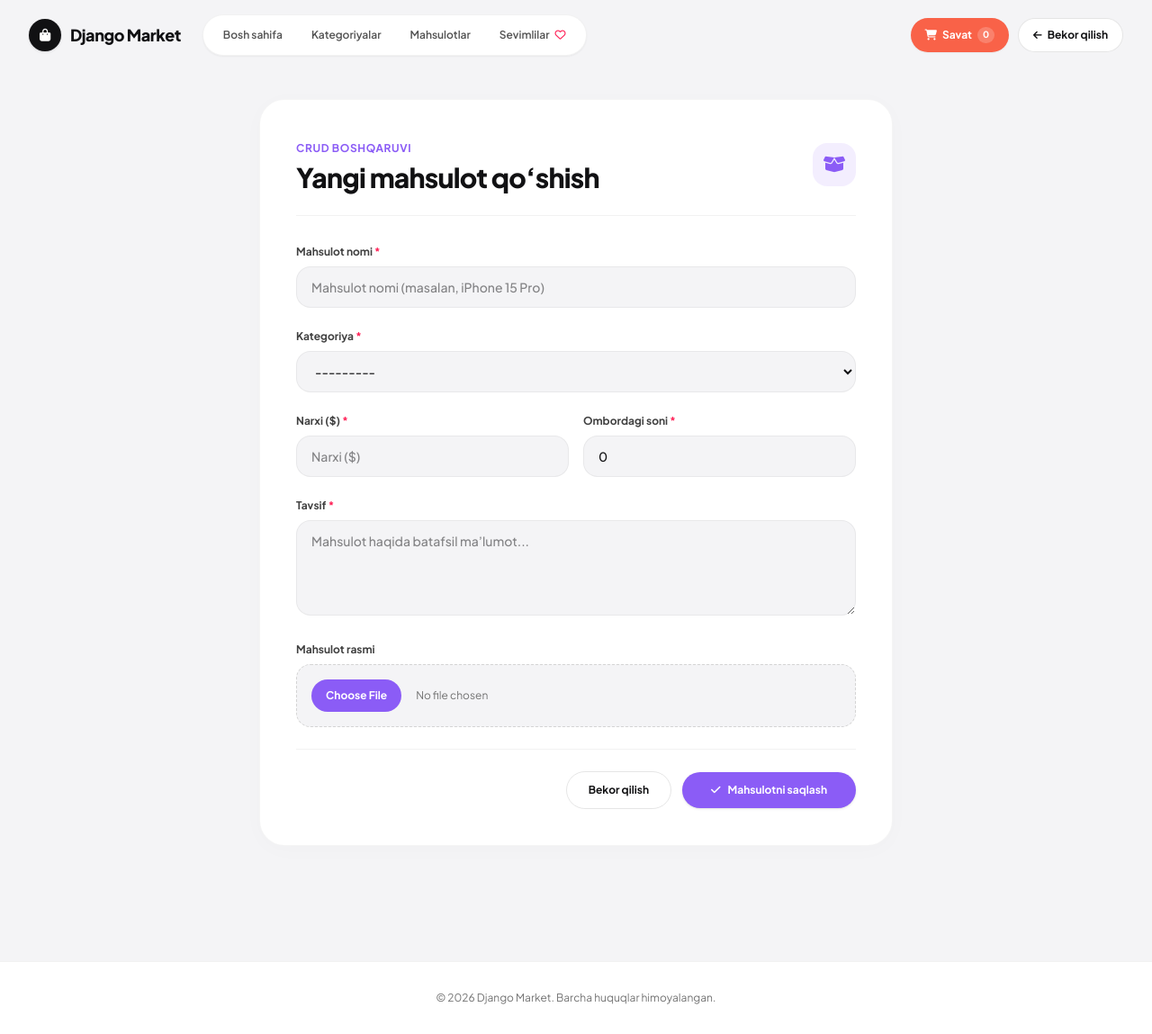
After one commit to Asomiddin1/Django-market, a Django app: page /products/create/ in a window 1280 px wide. The commit adds this page. Shown: the whole page at 90% size. Run offline with Django 5.2, Linux system fonts and the light colour scheme; the visitor is signed in with stand-in values (Sample User, id 1); data comes from the database, SQL or seed files in the repository; data that the repository does not hold is empty.

Commit message:
lesson15 - yakuniy talablar

```diff
--- /dev/null
+++ b/apps/products/forms.py
@@ -0,0 +1,45 @@
+from django import forms
+from .models import Product
+
+
+class ProductForm(forms.ModelForm):
+    """
+    Mahsulot yaratish va tahrirlash uchun ModelForm.
+    """
+    class Meta:
+        model = Product
+        fields = ['name', 'category', 'price', 'stock', 'description', 'image']
+        widgets = {
+            'name': forms.TextInput(attrs={
+                'class': 'w-full px-4 py-3 rounded-2xl bg-[#F4F4F6] border border-black/5 focus:border-[#8B5CF6] focus:bg-white focus:outline-hidden transition text-xs sm:text-sm font-medium',
+                'placeholder': 'Mahsulot nomi (masalan, iPhone 15 Pro)'
+            }),
+            'category': forms.Select(attrs={
+                'class': 'w-full px-4 py-3 rounded-2xl bg-[#F4F4F6] border border-black/5 focus:border-[#8B5CF6] focus:bg-white focus:outline-hidden transition text-xs sm:text-sm font-medium'
+            }),
+            'price': forms.NumberInput(attrs={
+                'class': 'w-full px-4 py-3 rounded-2xl bg-[#F4F4F6] border border-black/5 focus:border-[#8B5CF6] focus:bg-white focus:outline-hidden transition text-xs sm:text-sm font-medium',
+                'placeholder': 'Narxi ($)',
+                'step': '0.01'
+            }),
+            'stock': forms.NumberInput(attrs={
+                'class': 'w-full px-4 py-3 rounded-2xl bg-[#F4F4F6] border border-black/5 focus:border-[#8B5CF6] focus:bg-white focus:outline-hidden transition text-xs sm:text-sm font-medium',
+                'placeholder': 'Mavjud soni (dona)'
+            }),
+            'description': forms.Textarea(attrs={
+                'class': 'w-full px-4 py-3 rounded-2xl bg-[#F4F4F6] border border-black/5 focus:border-[#8B5CF6] focus:bg-white focus:outline-hidden transition text-xs sm:text-sm font-medium',
+                'placeholder': 'Mahsulot haqida batafsil ma’lumot...',
+                'rows': 4
+            }),
+            'image': forms.FileInput(attrs={
+                'class': 'w-full text-xs text-neutral-500 file:mr-4 file:py-2.5 file:px-4 file:rounded-full file:border-0 file:text-xs file:font-bold file:bg-[#8B5CF6] file:text-white hover:file:bg-[#7c4dff] file:cursor-pointer'
+            }),
+        }
+        labels = {
+            'name': 'Mahsulot nomi',
+            'category': 'Kategoriya',
+            'price': 'Narxi ($)',
+            'stock': 'Ombordagi soni',
+            'description': 'Tavsif',
+            'image': 'Mahsulot rasmi',
+        }
--- a/apps/products/urls.py
+++ b/apps/products/urls.py
@@ -8,7 +8,10 @@ urlpatterns = [
     path('', views.product_list_view, name='list'),
     path('api/', api_views.product_list_api, name='api_list'),
     path('home/', views.product_list_view, name='product_home'),
+    path('create/', views.product_create_view, name='create'),
     path('wishlist/', views.wishlist_view, name='wishlist'),
     path('wishlist/toggle/<int:product_id>/', views.toggle_wishlist, name='toggle_wishlist'),
     path('<int:pk>/', views.product_detail_view, name='detail'),
+    path('<int:pk>/edit/', views.product_update_view, name='update'),
+    path('<int:pk>/delete/', views.product_delete_view, name='delete'),
 ]
--- a/apps/products/views.py
+++ b/apps/products/views.py
@@ -2,6 +2,7 @@ from django.shortcuts import render, redirect, get_object_or_404
 from django.contrib.auth.decorators import login_required
 from django.contrib import messages
 from .models import Product
+from .forms import ProductForm
 from apps.categories.models import Category
 
 
@@ -97,3 +98,64 @@ def wishlist_view(request):
         'product_count': favorite_products.count(),
     }
     return render(request, 'products/wishlist.html', context)
+
+
+@login_required(login_url='users:login')
+def product_create_view(request):
+    """
+    Yangi mahsulot qo'shish sahifasi (Create).
+    """
+    if request.method == 'POST':
+        form = ProductForm(request.POST, request.FILES)
+        if form.is_valid():
+            product = form.save()
+            messages.success(request, f"«{product.name}» muvaffaqiyatli qo‘shildi!")
+            return redirect('products:detail', pk=product.pk)
+    else:
+        form = ProductForm()
+
+    return render(request, 'products/product_form.html', {
+        'form': form,
+        'title': "Yangi mahsulot qo‘shish",
+        'btn_text': "Mahsulotni saqlash",
+    })
+
+
+@login_required(login_url='users:login')
+def product_update_view(request, pk):
+    """
+    Mavjud mahsulotni tahrirlash sahifasi (Update).
+    """
+    product = get_object_or_404(Product, pk=pk)
+
+    if request.method == 'POST':
+        form = ProductForm(request.POST, request.FILES, instance=product)
+        if form.is_valid():
+            product = form.save()
+            messages.success(request, f"«{product.name}» ma’lumotlari yangilandi!")
+            return redirect('products:detail', pk=product.pk)
+    else:
+        form = ProductForm(instance=product)
+
+    return render(request, 'products/product_form.html', {
+        'form': form,
+        'product': product,
+        'title': f"«{product.name}»ni tahrirlash",
+        'btn_text': "O‘zgarishlarni saqlash",
+        'is_edit': True,
+    })
+
+
+@login_required(login_url='users:login')
+def product_delete_view(request, pk):
+    """
+    Mahsulotni o'chirish (Delete).
+    """
+    product = get_object_or_404(Product, pk=pk)
+    if request.method == 'POST':
+        name = product.name
+        product.delete()
+        messages.warning(request, f"«{name}» mahsuloti o‘chirildi.")
+        return redirect('products:list')
+
+    return render(request, 'products/product_confirm_delete.html', {'product': product})
--- /dev/null
+++ b/templates/products/product_form.html
@@ -0,0 +1,198 @@
+{% load static %}
+<!DOCTYPE html>
+<html lang="uz" class="scroll-smooth">
+<head>
+    <meta charset="UTF-8">
+    <meta name="viewport" content="width=device-width, initial-scale=1.0">
+    <title>{{ title }} — Django Market</title>
+    <script src="https://cdn.jsdelivr.net/npm/@tailwindcss/browser@4"></script>
+    <link rel="preconnect" href="https://fonts.googleapis.com">
+    <link rel="preconnect" href="https://fonts.gstatic.com" crossorigin>
+    <link href="https://fonts.googleapis.com/css2?family=Plus+Jakarta+Sans:wght@400;500;600;700;800&display=swap" rel="stylesheet">
+    <link rel="stylesheet" href="https://cdnjs.cloudflare.com/ajax/libs/font-awesome/6.7.2/css/all.min.css">
+    <style>
+        body {
+            font-family: 'Plus Jakarta Sans', sans-serif;
+            background-color: #F4F4F6;
+            color: #111113;
+        }
+        .bento-card {
+            background-color: #FFFFFF;
+            border-radius: 1.75rem;
+            border: 1px solid rgba(0, 0, 0, 0.04);
+            box-shadow: 0 4px 24px rgba(0, 0, 0, 0.02);
+        }
+    </style>
+</head>
+
+<body class="antialiased selection:bg-[#8B5CF6] selection:text-white min-h-screen flex flex-col justify-between">
+
+    <!-- Header -->
+    <header class="sticky top-0 z-40 bg-[#F4F4F6]/85 backdrop-blur-md">
+        <div class="max-w-7xl mx-auto px-4 sm:px-6 lg:px-8 py-4 flex items-center justify-between gap-4">
+
+            <div class="flex items-center gap-4 lg:gap-6">
+                <a href="{% url 'core:home' %}" class="flex items-center gap-2.5 group shrink-0">
+                    <span class="w-9 h-9 rounded-full bg-[#111113] text-white flex items-center justify-center shadow-sm group-hover:bg-[#8B5CF6] transition-colors">
+                        <i class="fa-solid fa-bag-shopping text-sm"></i>
+                    </span>
+                    <span class="text-base sm:text-lg font-extrabold tracking-tight text-[#111113]">
+                        Django Market
+                    </span>
+                </a>
+
+                <nav class="hidden md:flex items-center bg-white p-1.5 rounded-full border border-black/5 shadow-xs text-xs font-semibold">
+                    <a href="{% url 'core:home' %}" class="px-4 py-2 rounded-full text-neutral-600 hover:text-black transition">
+                        Bosh sahifa
+                    </a>
+                    <a href="{% url 'categories:list' %}" class="px-4 py-2 rounded-full text-neutral-600 hover:text-black transition">
+                        Kategoriyalar
+                    </a>
+                    <a href="{% url 'products:list' %}" class="px-4 py-2 rounded-full text-neutral-600 hover:text-black transition">
+                        Mahsulotlar
+                    </a>
+                    <a href="{% url 'products:wishlist' %}" class="px-4 py-2 rounded-full text-neutral-600 hover:text-black transition flex items-center gap-1.5">
+                        <span>Sevimlilar</span>
+                        <i class="fa-regular fa-heart text-rose-500"></i>
+                    </a>
+                </nav>
+            </div>
+
+            <!-- O'ng: Savat va Katalog -->
+            <div class="flex items-center gap-2.5 text-xs font-bold shrink-0">
+                <a href="{% url 'cart:detail' %}" class="bg-[#F96248] hover:bg-[#e5533a] text-white px-4 py-2.5 rounded-full shadow-xs transition flex items-center gap-1.5">
+                    <i class="fa-solid fa-cart-shopping"></i>
+                    <span>Savat</span>
+                    <span class="bg-white/20 px-1.5 py-0.5 rounded-full text-[10px]">{{ cart|length }}</span>
+                </a>
+                <a href="{% url 'products:list' %}" class="bg-white hover:bg-neutral-100 text-[#111113] border border-black/10 px-4 py-2.5 rounded-full transition flex items-center gap-1.5">
+                    <i class="fa-solid fa-arrow-left text-[11px]"></i>
+                    <span>Bekor qilish</span>
+                </a>
+            </div>
+        </div>
+    </header>
+
+    <main class="max-w-3xl mx-auto px-4 sm:px-6 lg:px-8 pt-8 pb-20 w-full flex-1">
+
+        <!-- Form Kartasi -->
+        <div class="bento-card p-6 sm:p-10">
+            <div class="flex items-center justify-between border-b border-black/5 pb-6 mb-8">
+                <div>
+                    <span class="text-xs font-bold uppercase tracking-wider text-[#8B5CF6]">CRUD Boshqaruvi</span>
+                    <h1 class="text-2xl sm:text-3xl font-extrabold tracking-tight text-[#111113] mt-1">
+                        {{ title }}
+                    </h1>
+                </div>
+                <div class="w-12 h-12 rounded-2xl bg-[#8B5CF6]/10 text-[#8B5CF6] flex items-center justify-center text-xl shrink-0">
+                    <i class="fa-solid fa-box-open"></i>
+                </div>
+            </div>
+
+            <form method="POST" enctype="multipart/form-data" class="space-y-6">
+                {% csrf_token %}
+
+                {% if form.non_field_errors %}
+                    <div class="bg-rose-50 border border-rose-200 text-rose-800 text-xs font-semibold p-4 rounded-2xl">
+                        {{ form.non_field_errors }}
+                    </div>
+                {% endif %}
+
+                <!-- Mahsulot nomi -->
+                <div>
+                    <label class="block text-xs font-bold text-neutral-700 mb-2">
+                        {{ form.name.label }} <span class="text-rose-500">*</span>
+                    </label>
+                    {{ form.name }}
+                    {% if form.name.errors %}
+                        <p class="text-rose-500 text-xs mt-1.5">{{ form.name.errors.0 }}</p>
+                    {% endif %}
+                </div>
+
+                <!-- Kategoriya -->
+                <div>
+                    <label class="block text-xs font-bold text-neutral-700 mb-2">
+                        {{ form.category.label }} <span class="text-rose-500">*</span>
+                    </label>
+                    {{ form.category }}
+                    {% if form.category.errors %}
+                        <p class="text-rose-500 text-xs mt-1.5">{{ form.category.errors.0 }}</p>
+                    {% endif %}
+                </div>
+
+                <!-- Narx va Ombordagi soni (2 ustun) -->
+                <div class="grid grid-cols-1 sm:grid-cols-2 gap-4">
+                    <div>
+                        <label class="block text-xs font-bold text-neutral-700 mb-2">
+                            {{ form.price.label }} <span class="text-rose-500">*</span>
+                        </label>
+                        {{ form.price }}
+                        {% if form.price.errors %}
+                            <p class="text-rose-500 text-xs mt-1.5">{{ form.price.errors.0 }}</p>
+                        {% endif %}
+                    </div>
+                    <div>
+                        <label class="block text-xs font-bold text-neutral-700 mb-2">
+                            {{ form.stock.label }} <span class="text-rose-500">*</span>
+                        </label>
+                        {{ form.stock }}
+                        {% if form.stock.errors %}
+                            <p class="text-rose-500 text-xs mt-1.5">{{ form.stock.errors.0 }}</p>
+                        {% endif %}
+                    </div>
+                </div>
+
+                <!-- Tavsif -->
+                <div>
+                    <label class="block text-xs font-bold text-neutral-700 mb-2">
+                        {{ form.description.label }} <span class="text-rose-500">*</span>
+                    </label>
+                    {{ form.description }}
+                    {% if form.description.errors %}
+                        <p class="text-rose-500 text-xs mt-1.5">{{ form.description.errors.0 }}</p>
+                    {% endif %}
+                </div>
+
+                <!-- Rasm yuklash -->
+                <div>
+                    <label class="block text-xs font-bold text-neutral-700 mb-2">
+                        {{ form.image.label }}
+                    </label>
+                    {% if is_edit and product.image %}
+                        <div class="flex items-center gap-3 mb-3 p-3 bg-neutral-50 rounded-2xl border border-black/5">
+                            <img src="{{ product.image.url }}" alt="{{ product.name }}" class="w-12 h-12 object-cover rounded-xl">
+                            <span class="text-xs text-neutral-500">Mavjud rasm: {{ product.image.name }}</span>
+                        </div>
+                    {% endif %}
+                    <div class="p-4 bg-[#F4F4F6] rounded-2xl border border-dashed border-neutral-300">
+                        {{ form.image }}
+                    </div>
+                    {% if form.image.errors %}
+                        <p class="text-rose-500 text-xs mt-1.5">{{ form.image.errors.0 }}</p>
+                    {% endif %}
+                </div>
+
+                <!-- Saqlash tugmalari -->
+                <div class="flex items-center justify-end gap-3 pt-6 border-t border-black/5">
+                    <a href="{% if is_edit %}{% url 'products:detail' product.pk %}{% else %}{% url 'products:list' %}{% endif %}" class="px-6 py-3 rounded-full border border-black/10 text-[#111113] hover:bg-neutral-100 text-xs font-bold transition">
+                        Bekor qilish
+                    </a>
+                    <button type="submit" class="bg-[#8B5CF6] hover:bg-[#7c4dff] text-white px-8 py-3 rounded-full text-xs font-bold shadow-sm hover:shadow-md transition-all duration-300 flex items-center gap-2 cursor-pointer">
+                        <i class="fa-solid fa-check"></i>
+                        <span>{{ btn_text }}</span>
+                    </button>
+                </div>
+            </form>
+        </div>
+
+    </main>
+
+    <!-- Footer -->
+    <footer class="bg-white border-t border-black/5 py-8 mt-12">
+        <div class="max-w-7xl mx-auto px-4 sm:px-6 lg:px-8 text-center text-xs text-neutral-500">
+            © 2026 Django Market. Barcha huquqlar himoyalangan.
+        </div>
+    </footer>
+
+</body>
+</html>
```
Also changed, not shown: apps/products/test_api.py (+46 -0 lines), templates/products/detail.html (+13 -0 lines), templates/products/list.html (+9 -1 lines), templates/products/product_confirm_delete.html (added, +53 -0 lines).
